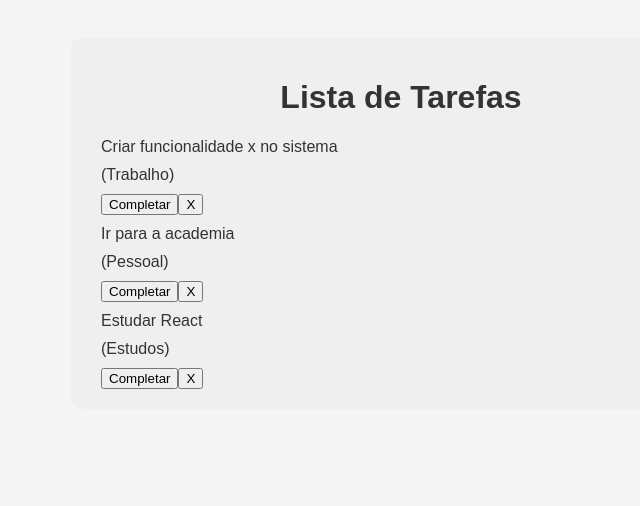
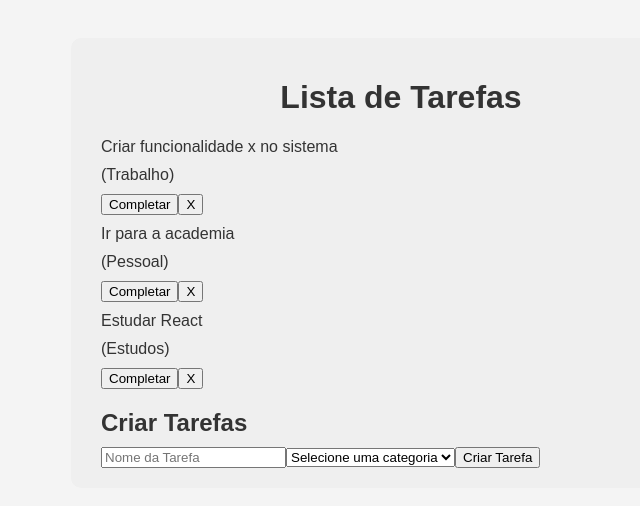
Before and after one commit to LucasAndersonnnn/To-do-List-c-React, a React (Vite) app: page / in a window 1280 px wide. Shown: the top 506 px of the page, without its empty margins (239-879 px from the left). Built offline with nearby package versions, Linux system fonts and the light colour scheme.

Commit message:
Adicionado o todo-form

```diff
--- a/src/App.jsx
+++ b/src/App.jsx
@@ -1,4 +1,8 @@
 import { useState } from 'react';
+
+import Todo from "./components/Todo"
+
+import TodoForm from "./components/TodoForm"
 
 import "./App.css";
 
@@ -29,18 +33,10 @@
     <h1>Lista de Tarefas</h1>
     <div className="todo-list">
       {todos.map((todo) => (
-        <div className="todo">
-          <div className="content">
-            <p>{todo.text}</p>
-            <p className="category"> ({todo.category})</p>
-          </div>
-          <div>
-            <button>Completar</button>
-            <button>X</button>
-          </div>
-        </div>
+        <Todo todo={todo} />
       ))}
     </div>
+    <TodoForm />
   </div>;
 }
 
--- /dev/null
+++ b/src/components/Todo.jsx
@@ -0,0 +1,18 @@
+import React from 'react'
+
+const Todo = ({ todo }) => {
+  return (
+        <div className="todo">
+          <div className="content">
+            <p>{todo.text}</p>
+            <p className="category"> ({todo.category})</p>
+          </div>
+          <div>
+            <button>Completar</button>
+            <button>X</button>
+          </div>
+        </div>
+  )
+}
+
+export default Todo
--- /dev/null
+++ b/src/components/TodoForm.jsx
@@ -0,0 +1,22 @@
+import React from 'react'
+
+const TodoForm = () => {
+  return (
+  <div className="todo-form">
+        <h2>Criar Tarefas</h2>
+        <form>
+            <input type="text" placeholder='Nome da Tarefa'/>
+            <select>
+
+                <option value="Trabalho">Selecione uma categoria</option>
+                <option value="Pessoal">Selecione uma categoria</option>
+                <option value="Estudos">Selecione uma categoria</option>
+
+            </select>
+            <button type="submit">Criar Tarefa</button>
+        </form>
+    </div>
+);
+}
+
+export default TodoForm
```
